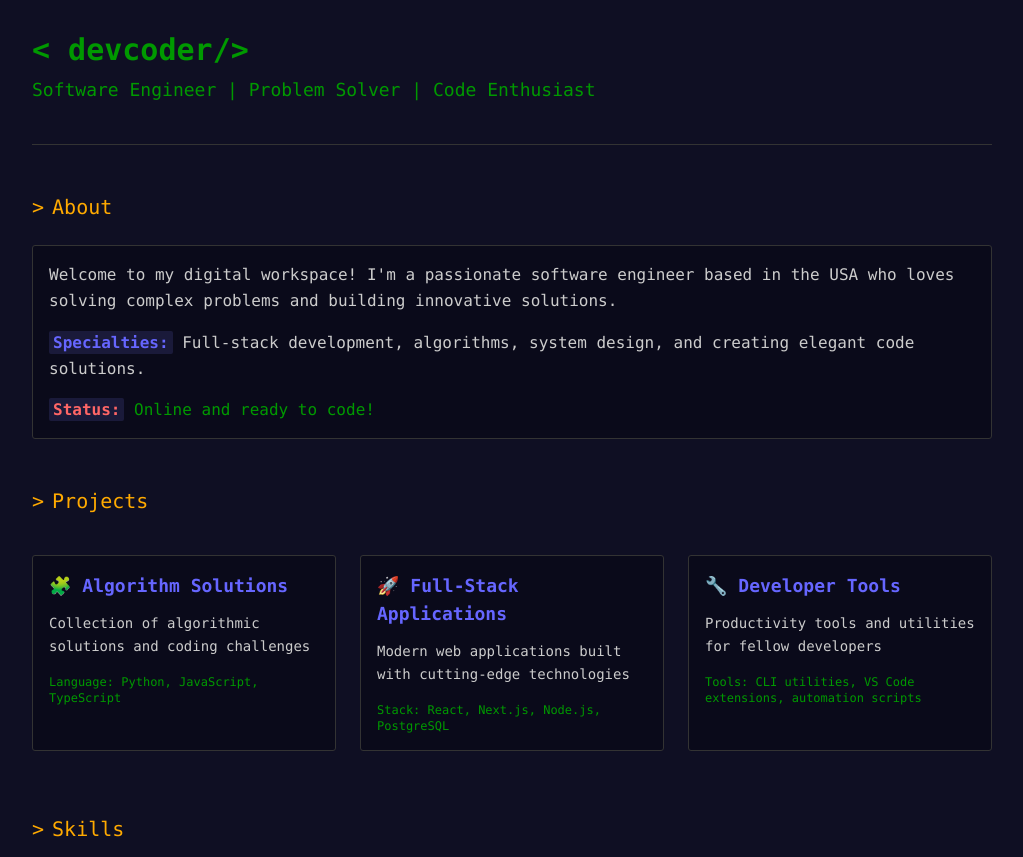
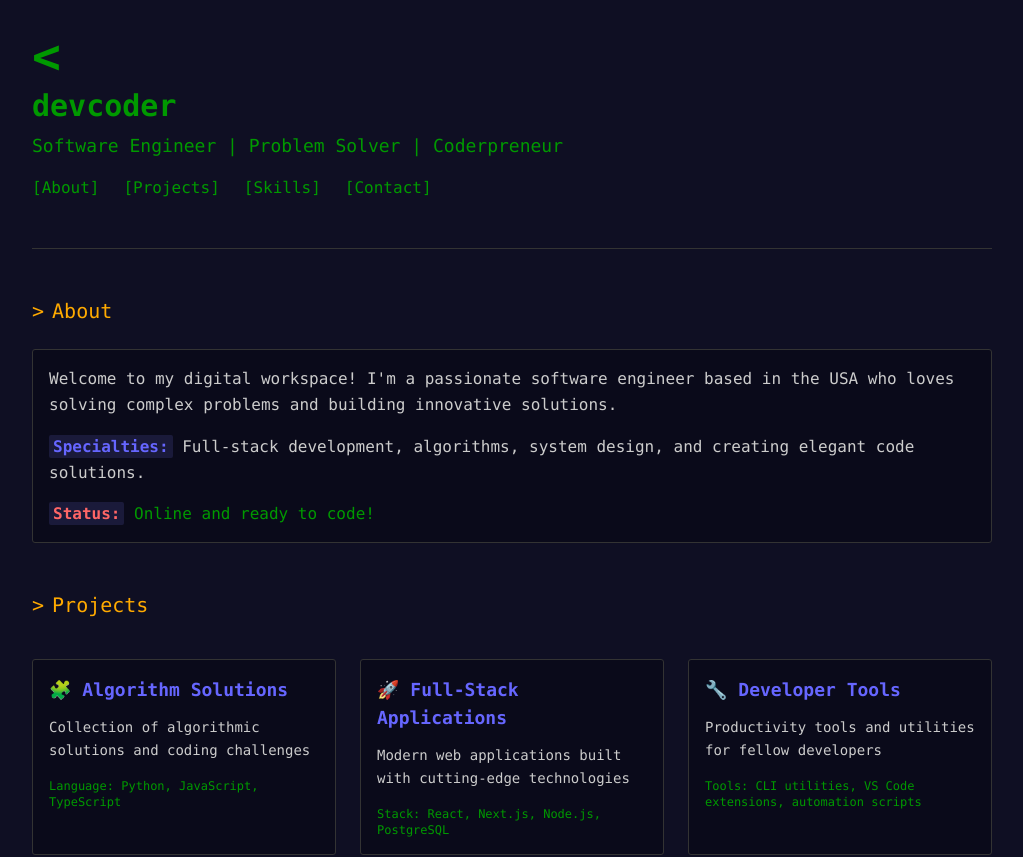
Before and after one commit to aibekz/dev, a Next.js app: page / in a window 1280 px wide. Shown: the top 857 px of the page, without its empty margins (128-1151 px from the left). Built offline with nearby package versions, Linux system fonts and the light colour scheme.

Commit message:
Update color scheme and enhance navigation: change yellow color to a softer shade, add navigation links to the header, and improve footer layout

```diff
--- a/app/globals.css
+++ b/app/globals.css
@@ -4,7 +4,7 @@
   --background: #0f0f23;
   --foreground: #cccccc;
   --green: #009900;
-  --yellow: #ffff66;
+  --yellow: #99ff99;
   --red: #ff6666;
   --blue: #6666ff;
   --gold: #ffaa00;
@@ -75,5 +75,4 @@ a {
 
 a:hover {
   color: var(--yellow);
-  text-decoration: underline;
 }
--- a/app/page.tsx
+++ b/app/page.tsx
@@ -4,14 +4,41 @@ export default function Home() {
       <div className="max-w-5xl mx-auto p-6 lg:p-8">
         <header className="mb-12">
           <div className="border-b border-[#333] pb-6">
-            <div className="flex items-center gap-4 mb-4">
+            <div className="flex items-center gap-4 mb-6">
               <div>
+                <h1 className="terminal-green text-5xl font-bold mb-2">{"<"}</h1>
                 <h1 className="terminal-green text-2xl lg:text-3xl font-bold mb-2">
-                 {"<"} devcoder{"/>"}
+                  devcoder
                 </h1>
-                <p className="terminal-green text-lg">
-                  Software Engineer | Problem Solver | Code Enthusiast
+                <p className="terminal-green text-lg mb-4">
+                  Software Engineer | Problem Solver | Coderpreneur
                 </p>
+                <nav className="flex flex-wrap gap-6">
+                  <a
+                    href="#about"
+                    className="terminal-green hover:text-[#99ff99] transition-colors duration-150 text-base decoration-transparent hover:decoration-current"
+                  >
+                    [About]
+                  </a>
+                  <a
+                    href="#projects"
+                    className="terminal-green hover:text-[#99ff99] transition-colors duration-150 text-base decoration-transparent hover:decoration-current"
+                  >
+                    [Projects]
+                  </a>
+                  <a
+                    href="#skills"
+                    className="terminal-green hover:text-[#99ff99] transition-colors duration-150 text-base decoration-transparent hover:decoration-current"
+                  >
+                    [Skills]
+                  </a>
+                  <a
+                    href="#contact"
+                    className="terminal-green hover:text-[#99ff99] transition-colors duration-150 text-base decoration-transparent hover:decoration-current"
+                  >
+                    [Contact]
+                  </a>
+                </nav>
               </div>
             </div>
           </div>
@@ -19,7 +46,7 @@ export default function Home() {
 
         {/* Main content */}
         <main className="space-y-12">
-          <section>
+          <section id="about">
             <h2 className="terminal-yellow text-xl mb-6 flex items-center gap-2">
               <span className="terminal-gold">{'>'}</span>
               <span className="terminal-gold">About</span>
@@ -40,7 +67,7 @@ export default function Home() {
             </div>
           </section>
 
-          <section>
+          <section id="projects">
             <h2 className="terminal-yellow text-xl mb-6 flex items-center gap-2">
               <span className="terminal-gold">{'>'}</span>
               <span className="terminal-gold">Projects</span>
@@ -78,7 +105,7 @@ export default function Home() {
             </div>
           </section>
 
-          <section>
+          <section id="skills">
             <h2 className="terminal-yellow text-xl mb-6 flex items-center gap-2">
               <span className="terminal-gold">{'>'}</span>
               <span className="terminal-gold">Skills</span>
@@ -131,7 +158,7 @@ export default function Home() {
             </div>
           </section>
 
-          <section>
+          <section id="contact">
             <h2 className="terminal-yellow text-xl mb-6 flex items-center gap-2">
               <span className="terminal-gold">{'>'}</span>
               <span className="terminal-gold">Contact</span>
@@ -166,8 +193,9 @@ export default function Home() {
 
         {/* Footer */}
         <footer className="mt-16 pt-8 border-t border-[#333]">
-          <div className="flex flex-col items-center justify-center text-center space-y-4">
-            <div className="terminal-green text-4xl font-bold">{"<"} devcoder{"/>"}</div>
+          <div className="flex flex-col justify-center space-y-4">
+            <h1 className="terminal-green text-5xl font-bold">{"<"}</h1>
+            <div className="terminal-green text-2xl font-bold">devcoder</div>
             <div className="space-y-2">
               <p className="terminal-green text-sm">
                 © 2025 devcoder | Built with ❤️ and lots of ☕️
```
